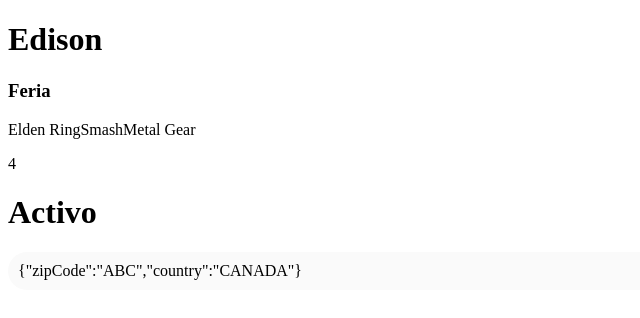
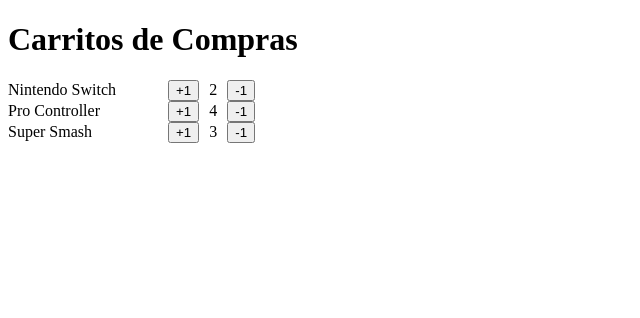
Before and after one commit to jedisonfs/curso-react, a React (Vite) app in the folder 02-first-steps/: page / in a window 1280 px wide. Shown: the top 318 px of the page, without its empty margins (0-640 px from the left). Built offline with nearby package versions, Linux system fonts and the light colour scheme.

Commit message:
[feat]: Propiedades de compenentes - Props

```diff
--- a/02-first-steps/src/FirstStepApp.tsx
+++ b/02-first-steps/src/FirstStepApp.tsx
@@ -1,14 +1,12 @@
+import ItemCounter from "./shopping-car/ItemCounter";
+
 export function FirstStepApp() {
     return (
         <>
-            <h1>Hola Mundo</h1>
-            <p>Esto es un parrafo</p>
-
-            <button>Click me</button>
-
-            <div>
-                <h2>Hola Dentro de un div</h2>
-            </div>
+            <h1>Carritos de Compras</h1>
+            <ItemCounter nameConsole="Nintendo Switch" quantity={2}/>
+            <ItemCounter nameConsole="Pro Controller" quantity={4}/>
+            <ItemCounter nameConsole="Super Smash" quantity={3}/>
         </>
     );
 }
--- a/02-first-steps/src/main.tsx
+++ b/02-first-steps/src/main.tsx
@@ -11,6 +11,6 @@
   */
 
   <StrictMode> {/*modo estricto de react para que se puedan detectar errores cuando se recarga la pagina*/}
-    <MyAwesomeApp /> {/* Los framentos en react son capatilizados de esta forma funciona */}
+    <FirstStepApp /> {/* Los framentos en react son capatilizados de esta forma funciona */}
   </StrictMode>,
 )
--- /dev/null
+++ b/02-first-steps/src/shopping-car/ItemCounter.tsx
@@ -0,0 +1,25 @@
+interface Props {
+    nameConsole: string;
+    quantity?: number
+};
+
+const ItemCounter = ({ nameConsole, quantity }: Props) => {
+  return (
+    <section style={{
+        display: 'flex',
+        alignItems: 'center',
+        gap: 10
+    }}
+    >
+        <span
+         style={{
+            width: 150
+        }}>{nameConsole}</span>
+        <button>+1</button>
+        <span>{quantity}</span>
+        <button>-1</button>
+    </section>
+  );
+};
+
+export default ItemCounter
```
